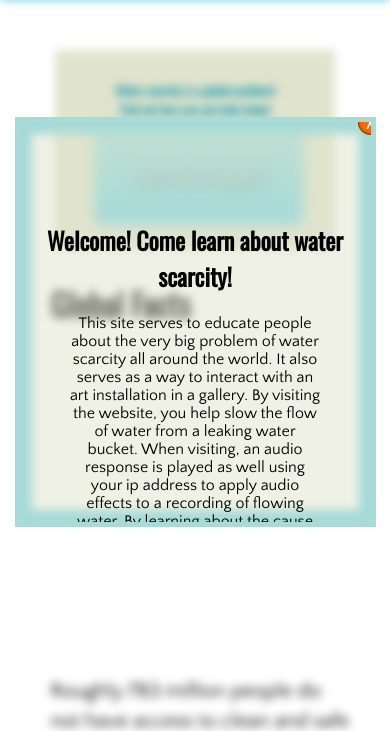
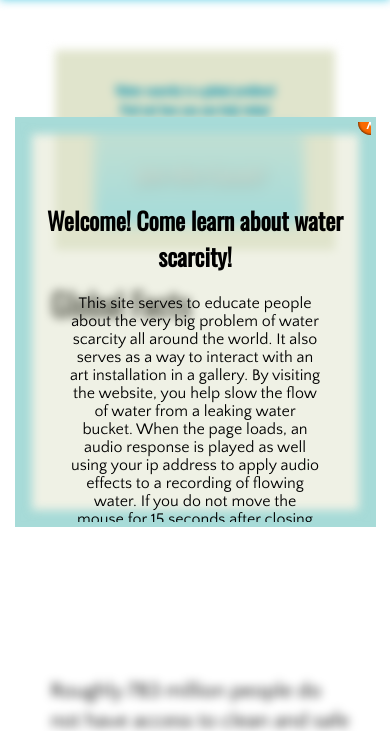
Before and after one commit to JollyUmbra/Water-Scarcity, a PHP site: page / in a window 390 px wide. Shown: the part 100-831 px from the top of the page. Run offline with PHP 8.4, Linux system fonts and the light colour scheme; some libraries are stand-ins or nearby versions.

Commit message:
Improved mouse movement detection scripts and edited some styles.

```diff
--- a/index.php
+++ b/index.php
@@ -125,8 +125,8 @@
 
     <div class="x">X</div>
 
-    <h2 style="font-family: 'Oswald', sans-serif; margin-top: 100px;">Welcome! Come learn about water scarcity!</h2>
-    <p style="font-family: 'Quattrocento Sans', sans-serif; margin: 0 50px 0;">This site serves to educate people about the very big problem of water scarcity all around the world. It also serves as a way to interact with an art installation in a gallery. By visiting the website, you help slow the flow of water from a leaking water bucket. When visiting, an audio response is played as well using your ip address to apply audio effects to a recording of flowing water. By learning about the cause you can contribute to this art piece, and if you really feel committed, you can sign the roster to commit to water conservation. On the page after signing up, you can view a PDF with some tips to how you can help!</p>
+    <h2 style="font-family: 'Oswald', sans-serif; margin-top: 80px;">Welcome! Come learn about water scarcity!</h2>
+    <p style="font-family: 'Quattrocento Sans', sans-serif; margin: 0 50px 0;">This site serves to educate people about the very big problem of water scarcity all around the world. It also serves as a way to interact with an art installation in a gallery. By visiting the website, you help slow the flow of water from a leaking water bucket. When the page loads, an audio response is played as well using your ip address to apply audio effects to a recording of flowing water. If you do not move the mouse for 15 seconds after closing this window, the page will refresh for the next viewer and on load the audio response will be played and the water flow will be slowed. By learning about the cause you can contribute to this art piece, and if you really feel committed, you can sign the roster to commit to water conservation. On the page after signing up, you can view a PDF with some tips to how you can help!</p>
 
   </div>
 
--- a/js/main.js
+++ b/js/main.js
@@ -1,6 +1,7 @@
 $(document).ready(function() {
 
   var scrollPos = $('body').scrollTop();
+  var interacted = false;
 
   //Hide Circle nav on page load
   $('#circle-nav-container').hide();
@@ -75,6 +76,10 @@ $(document).ready(function() {
 
   //Control for exiting modal window
   $('.x').click(function() {
+    if(!interacted){
+        interacted = true;
+        goAway();
+    }
     $('#modal').fadeOut('slow');
     $('#load-modal').fadeOut('slow');
     $('.content-container, .button, #roster, footer, nav, #circle-nav-container, #circleNavButtons').removeClass('blured');
@@ -103,7 +108,6 @@ $(document).ready(function() {
 });
 
 // Detect if no movement has occured for page refresh
-
 var timer = null;
 
 function goAway() {
@@ -114,5 +118,3 @@ function goAway() {
 }
 
 window.addEventListener('mousemove', goAway, true);
-
-goAway();
--- a/sass/styles.scss
+++ b/sass/styles.scss
@@ -605,11 +605,11 @@ footer{
 }
 
 @media screen and (max-width: 1220px){
-  #earthDrop{
+  #earthDrop {
     top: 15%;
   }
 
-  #banner h1{
+  #banner h1 {
     font-size: 2.5em;
   }
 
@@ -618,11 +618,13 @@ footer{
   }
 }
 
+@media screen and (max-width: 1132px) {
+    #load-modal {
+      width: 90%;
+    }
+}
+
 @media screen and (max-width: 1024px) {
-  #load-modal{
-    width: 90%;
-  }
-
   #banner{
     height: 350px;
 
@@ -746,9 +748,9 @@ footer{
   }
 }
 
-@media screen and (max-width: 573px){
+@media screen and (max-width: 617px){
   #load-modal{
-    overflow: scroll;
+    overflow: auto;
   }
 }
 
```
Also changed, not shown: stylesheets/styles.css.
